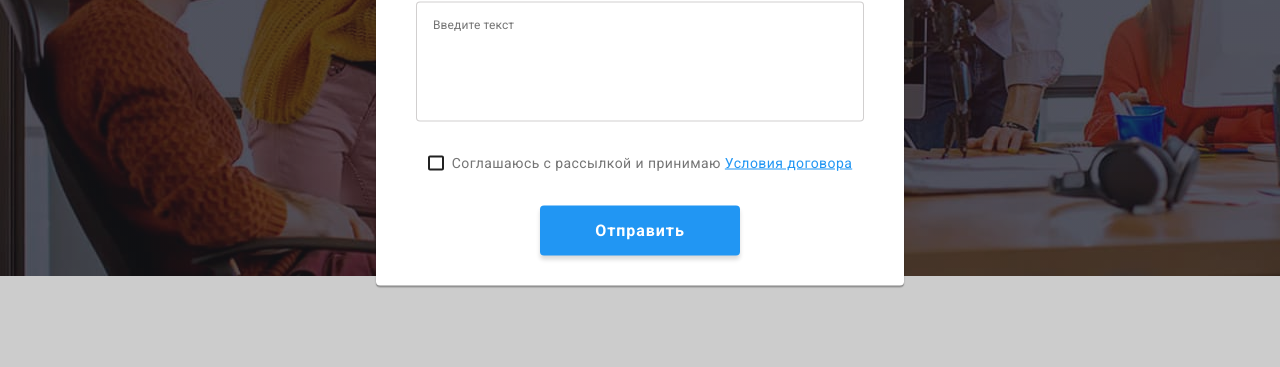
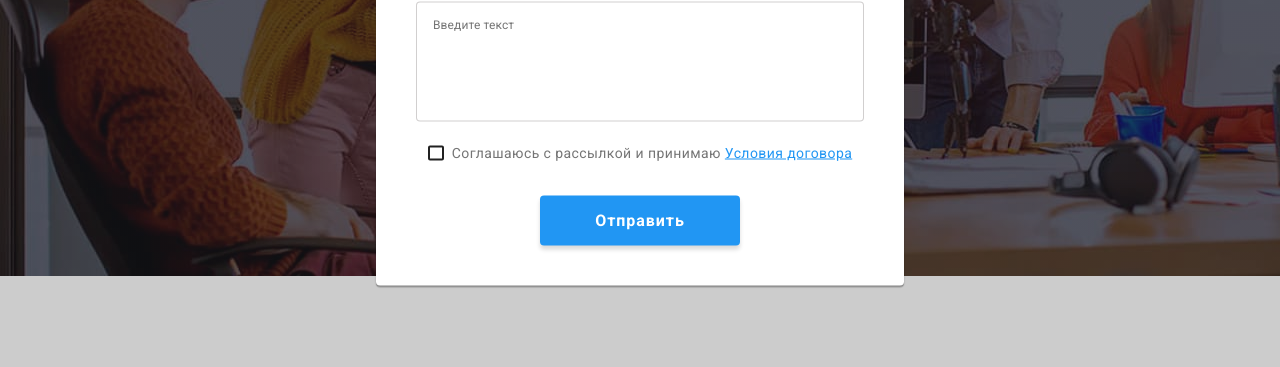
Before and after one commit to Posokhin-Dmitry/goit-markup-hw-06, a plain HTML site: page index.html in a window 1280 px wide. Both pictures are taken after a click on the button "Заказать услугу". Shown: the part 405-772 px from the top of the page. Drawn offline with nearby package versions, Linux system fonts and the light colour scheme.

Commit message:
правочки

```diff
--- a/css/style.css
+++ b/css/style.css
@@ -665,6 +665,12 @@ img {
   margin-bottom: 10px;
 }
 
+.form-field-comment {
+  display: flex;
+  flex-direction: column;
+  margin-bottom: 20px;
+}
+
 .input-modal {
   display: block;
   padding-left: 42px;
@@ -709,7 +715,6 @@ img {
 .comment-modal {
   min-height: 120px;
   padding: 12px 16px;
-  margin-bottom: 20px;
   resize: none;
   font-size: 12px;
   line-height: 1.7;
--- a/index.html
+++ b/index.html
@@ -415,7 +415,7 @@
             <use href="./images/symbol-defs.svg#close-black"></use>
           </svg>
         </button>
-        <h2 class="modal-text">Оставьте свои данные, мы вам перезвоним</h2>
+        <p class="modal-text">Оставьте свои данные, мы вам перезвоним</p>
         <form>
           <div class="form-field">
             <label class="label-modal" for="name">Имя</label>
@@ -444,7 +444,7 @@
               </svg>
             </div>
           </div>
-          <div class="form-field">
+          <div class="form-field-comment">
             <label class="label-modal" for="comment">Комментарий</label>
             <textarea
               class="comment-modal"
```
